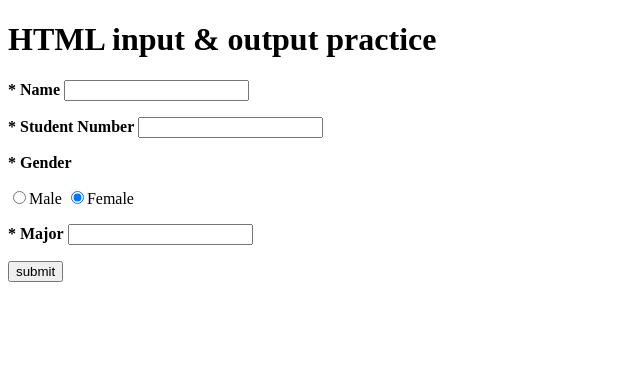
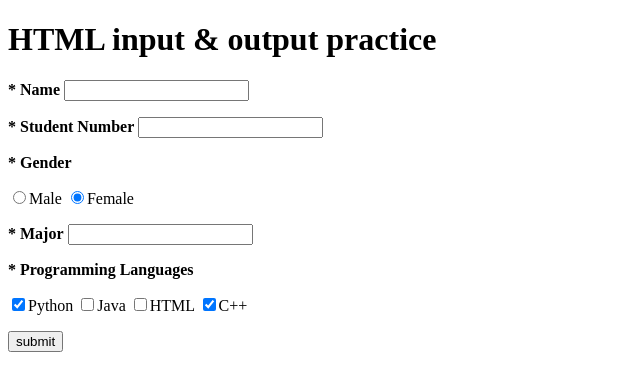
Before and after one commit to study2895/2023-2-OSSPrac-Raccoon-11, a Flask app: page / in a window 1280 px wide. Shown: the top 391 px of the page, without its empty margins (0-640 px from the left). Run offline with Flask 3, Linux system fonts and the light colour scheme.

Commit message:
Update input.html

```diff
--- a/Raccoon_teamHW3/templates/input.html
+++ b/Raccoon_teamHW3/templates/input.html
@@ -12,6 +12,12 @@
 
         <p><b>* Major</b> <input type='text' id='Major' name='Major' /></p>
 
+        <p><b>* Programming Languages</b></p>
+        <label><input type="checkbox" name="ProgrammingLanguages" value="Python" checked>Python</label>
+        <label><input type="checkbox" name="ProgrammingLanguages" value="Java">Java</label>
+        <label><input type="checkbox" name="ProgrammingLanguages" value="HTML">HTML</label>
+        <label><input type="checkbox" name="ProgrammingLanguages" value="C++" checked>C++</label>
+
         <p><button type='submit' name='submit' value='submit'>submit</button></p>
     </form>
 </body>
```
